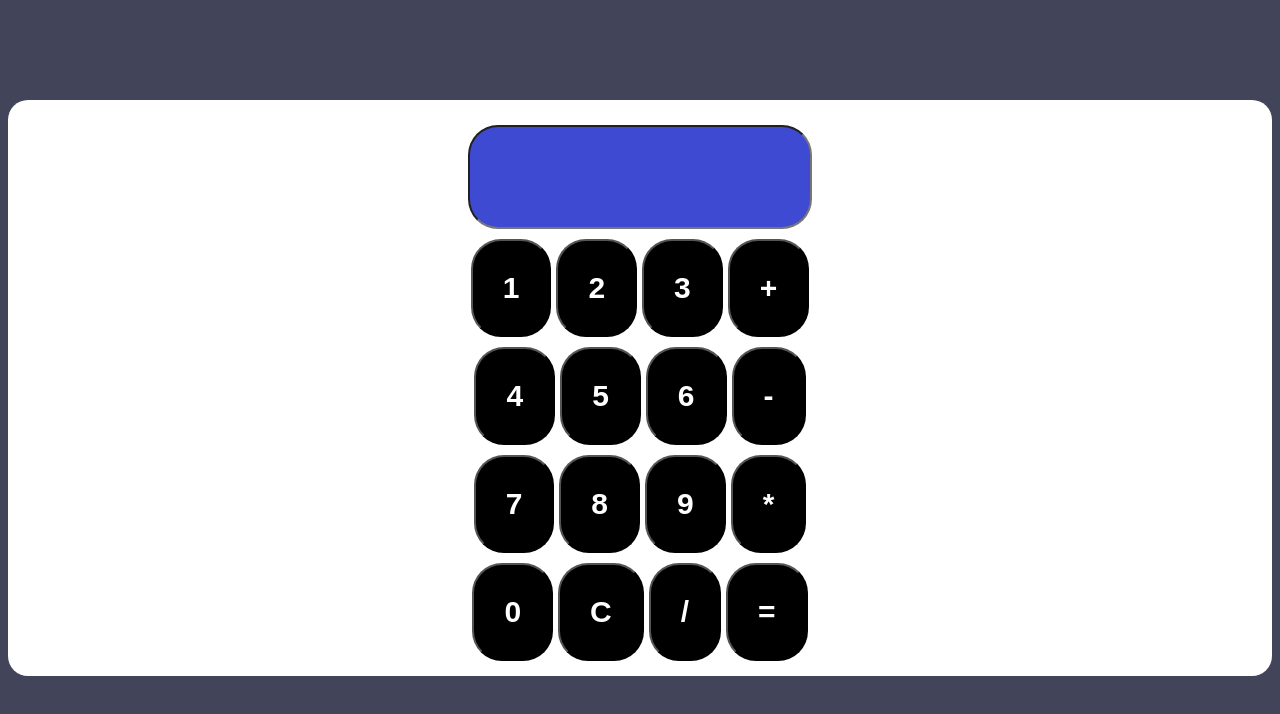
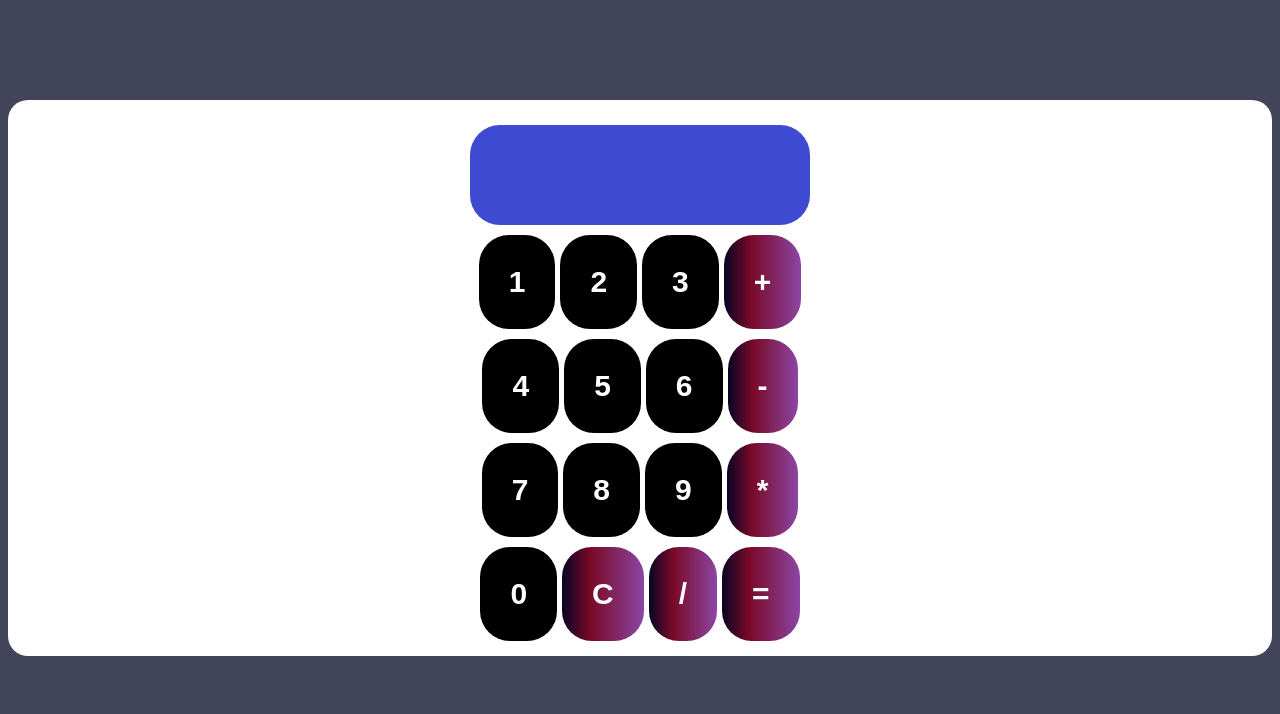
Before and after one commit to FollowNaim/Gui-Calculator, a plain HTML site: page index.html in a window 1280 px wide. Drawn offline with Linux system fonts and the light colour scheme.

Commit message:
Update style.css

```diff
--- a/style.css
+++ b/style.css
@@ -25,9 +25,16 @@ input{
  justify-content: center;
  font-family: sans-serif;
  font-weight: bold;
- background-color: black;
+ background: rgb(2, 0, 36);
+ background: black;
  color: white;
+ border: none;
 }
 input:hover{
  background-color: red;
+ transition: 0.5s;
 }
+.sidebtn{
+ background: rgb(7, 5, 37);
+ background: linear-gradient(90deg, rgba(7, 5, 37, 1) 0%, rgba(121, 9, 40, 1) 35%, rgba(140, 70, 164, 1) 100%);
+}
```
